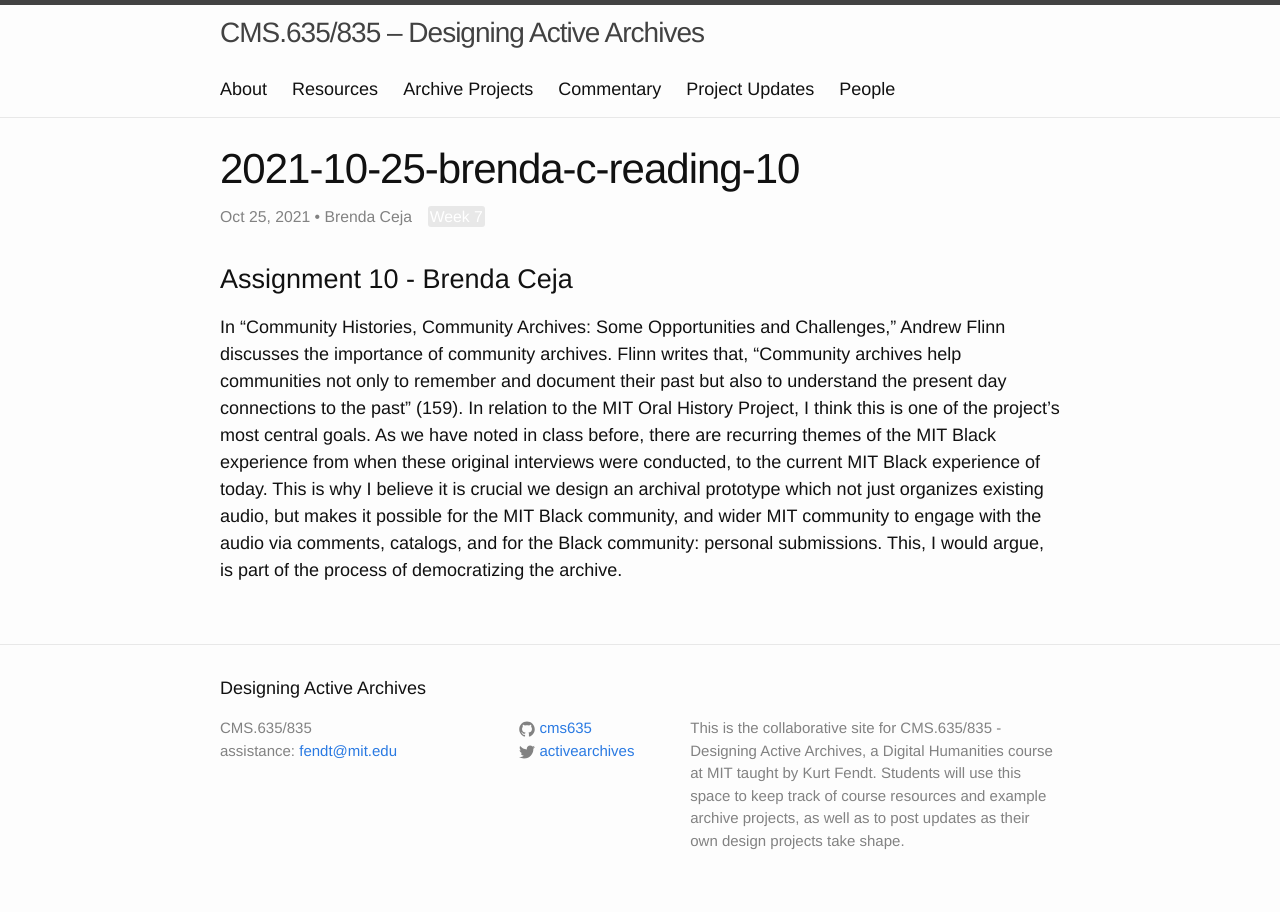
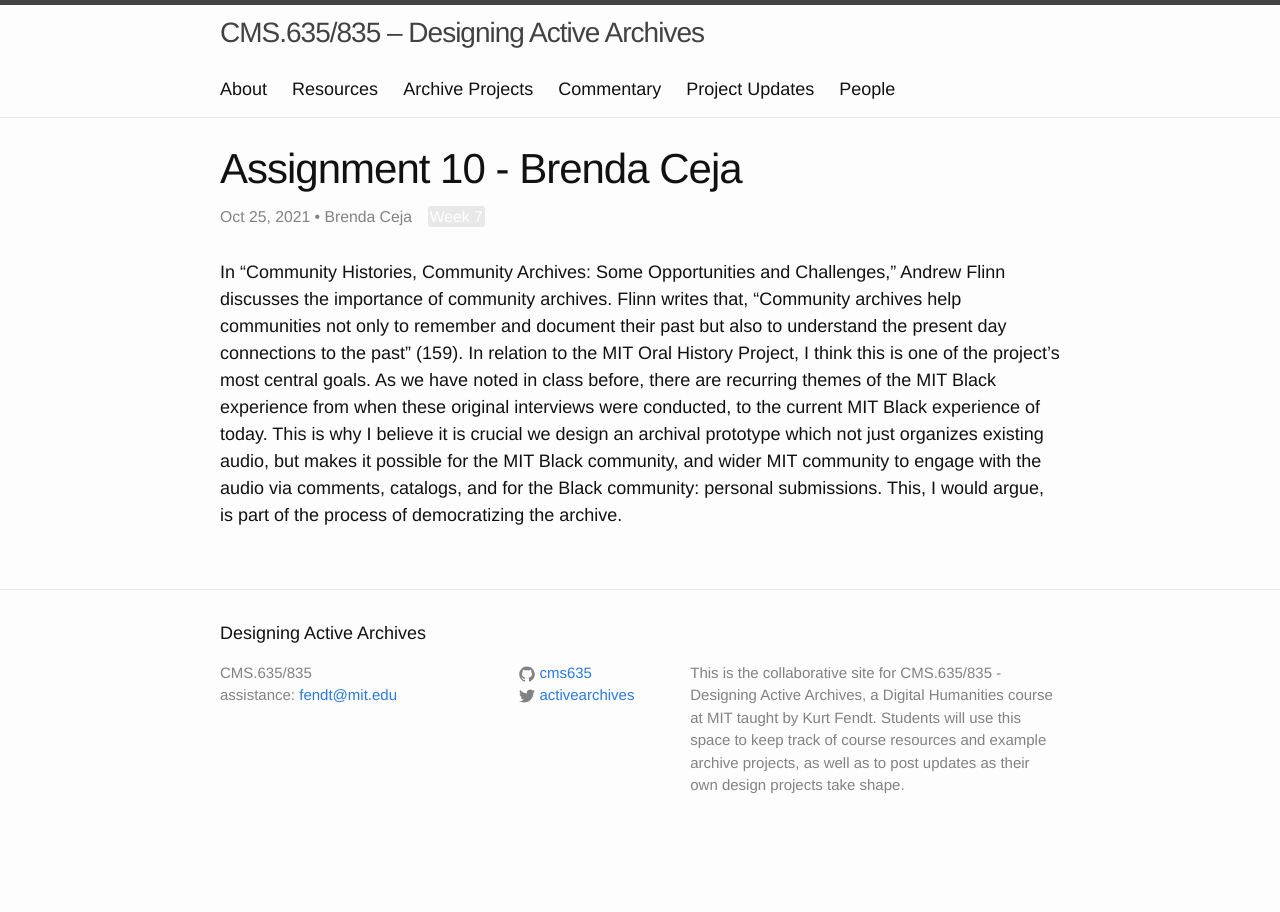
Before and after one commit to cms635/cms635.github.io, a Jekyll site: the page built from _posts/2021-10-25-2021-10-25-brenda-c-reading-10.md, in a window 1280 px wide. Built offline with Jekyll 4.4.1, drawn with Linux system fonts in a browser that asks for light colours.

Commit message:
Update 2021-10-25-2021-10-25-brenda-c-reading-10.md

```diff
--- a/_posts/2021-10-25-2021-10-25-brenda-c-reading-10.md
+++ b/_posts/2021-10-25-2021-10-25-brenda-c-reading-10.md
@@ -2,10 +2,9 @@
 layout: post
 published: true
 category: commentary
-title: 2021-10-25-brenda-c-reading-10
+title: Assignment 10 - Brenda Ceja
 author: Brenda Ceja
 tags:
   - Week 7
 ---
-# Assignment 10 - Brenda Ceja
 In "Community Histories, Community Archives: Some Opportunities and Challenges," Andrew Flinn discusses the importance of community archives. Flinn writes that, "Community archives help communities not only to remember and document their past but also to understand the present day connections to the past" (159). In relation to the MIT Oral History Project, I think this is one of the project's most central goals. As we have noted in class before, there are recurring themes of the MIT Black experience from when these original interviews were conducted, to the current MIT Black experience of today. This is why I believe it is crucial we design an archival prototype which not just organizes existing audio, but makes it possible for the MIT Black community, and wider MIT community to engage with the audio via comments, catalogs, and for the Black community: personal submissions. This, I would argue, is part of the process of democratizing the archive.
```
